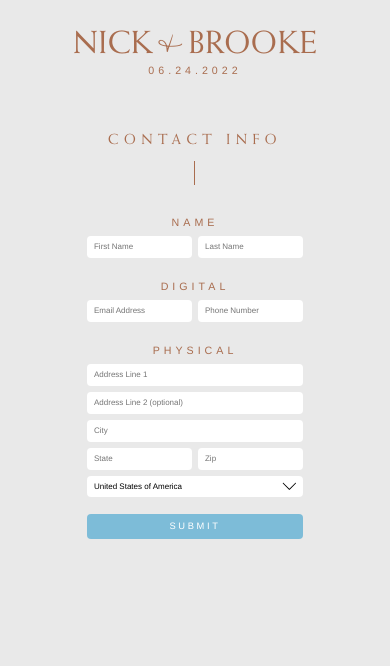
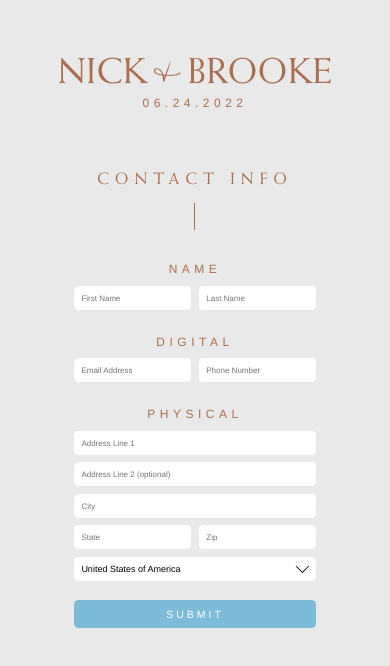
Before and after one commit to nckbrrs/written-in-the-barrs-dot-com, a React (Create React App) app: page /invitee in a window 390 px wide. Shown: the top 666 px of the page. Built offline with nearby package versions, Linux system fonts and the light colour scheme.

Commit message:
some css updates for mobile

```diff
--- a/src/styles/addInvitee.scss
+++ b/src/styles/addInvitee.scss
@@ -2,11 +2,16 @@
 
 #addInvitee {
     height: 100vh;
+    width: 100vw;
     display: flex;
     flex-flow: column nowrap;
     align-items: center;
     justify-content: flex-start;
     animation: fadeIn 1.6s;
+
+    &.small, &.mobile {
+        max-height: 650px;
+    }
 }
 
 #thanks-text {
@@ -17,4 +22,10 @@
     color: #A96D4F;
     opacity: 0;
     transition: 2s;
+
+    &.small, &.mobile {
+        $mobile-scale: 0.75;
+
+        font-size: calc(3rem * $mobile-scale);
+    }
 }
--- a/src/styles/content-header.scss
+++ b/src/styles/content-header.scss
@@ -23,16 +23,18 @@
     }
 
     &.small, &.mobile {
+        $mobile-scale: 0.75;
+
         p {
-            font-size: calc(1.375rem * 2 / 3);
-            letter-spacing: calc(0.5rem * 2 / 3);
-            margin-bottom: calc(1rem * 2 / 3);
+            font-size: calc(1.375rem * $mobile-scale);
+            letter-spacing: calc(0.5rem * $mobile-scale);
+            margin-bottom: calc(1rem * $mobile-scale);
         }
 
         #line {
             margin-top: 0;
-            height: calc(2.25rem * 2 / 3);
-            margin-bottom: calc(1.375rem * 2 / 3);
+            height: calc(2.25rem * $mobile-scale);
+            margin-bottom: calc(1.375rem * $mobile-scale);
         }
     }
 }
--- a/src/styles/globals.scss
+++ b/src/styles/globals.scss
@@ -112,14 +112,16 @@ form {
 }
 
 *.small, *.mobile {
+    $mobile-scale: 0.75;
+
     form {
-        width: calc(333px * 2 / 3);
+        width: calc(333px * $mobile-scale);
 
         p {
-            font-size: calc(1rem * 2 / 3);
-            margin-top: calc(1.75rem * 2 / 3);
-            margin-bottom: calc(0.5rem * 2 / 3);
-            letter-spacing: calc(0.375rem * 2 / 3);
+            font-size: calc(1rem * $mobile-scale);
+            margin-top: calc(1.75rem * $mobile-scale);
+            margin-bottom: calc(0.5rem * $mobile-scale);
+            letter-spacing: calc(0.375rem * $mobile-scale);
 
             &:first-of-type {
                 margin-top: 0;
@@ -128,48 +130,48 @@ form {
 
         .formRow {
             input {
-                padding-left: calc(10px * 2 / 3);
-                margin: calc(5px * 2 / 3);
-                border-radius: calc(6px * 2 / 3);
-                height: calc(2rem * 2 / 3);
-                font-size: calc(0.75rem * 2 / 3);
+                padding-left: calc(10px * $mobile-scale);
+                margin: calc(5px * $mobile-scale);
+                border-radius: calc(6px * $mobile-scale);
+                height: calc(2rem * $mobile-scale);
+                font-size: calc(0.75rem * $mobile-scale);
 
                 &::placeholder {
                     font-size: calc(0.75rem * 2/3);
                 }
 
                 &:hover {
-                    box-shadow: 0 0 0 calc(2px * 2 / 3) rgba(0, 0, 0, 0.333);
+                    box-shadow: 0 0 0 calc(2px * $mobile-scale) rgba(0, 0, 0, 0.333);
                 }
 
                 &:focus {
-                    box-shadow: 0 0 0 calc(2px * 2 / 3) #C2986E;
+                    box-shadow: 0 0 0 calc(2px * $mobile-scale) #C2986E;
                 }
             }
 
             select {
-                padding-left: calc(10px * 2 / 3);
-                margin: calc(5px * 2 / 3);
-                border-radius: calc(6px * 2 / 3);
-                height: calc(2rem * 2 / 3);
-                font-size: calc(0.75rem * 2 / 3);
+                padding-left: calc(10px * $mobile-scale);
+                margin: calc(5px * $mobile-scale);
+                border-radius: calc(6px * $mobile-scale);
+                height: calc(2rem * $mobile-scale);
+                font-size: calc(0.75rem * $mobile-scale);
 
                 &:focus {
-                    box-shadow: 0 0 0 calc(2px * 2 / 3) #CFAD8C;
+                    box-shadow: 0 0 0 calc(2px * $mobile-scale) #CFAD8C;
                 }
 
                 &:hover:not(:focus) {
-                    box-shadow: 0 0 0 calc(2px * 2 / 3) rgba(0, 0, 0, 0.333);
+                    box-shadow: 0 0 0 calc(2px * $mobile-scale) rgba(0, 0, 0, 0.333);
                 }
             }
         }
 
         button {
-            margin: calc(20px * 2 / 3) calc(5px * 2 / 3) calc(5px * 2 / 3) calc(5px * 2 / 3);
-            border-radius: calc(6px * 2 / 3);
-            font-size: calc(0.875rem * 2 / 3);
-            letter-spacing: calc(0.25rem * 2 / 3);
-            padding: calc(11px * 2 / 3);
+            margin: calc(20px * $mobile-scale) calc(5px * $mobile-scale) calc(5px * $mobile-scale) calc(5px * $mobile-scale);
+            border-radius: calc(6px * $mobile-scale);
+            font-size: calc(0.875rem * $mobile-scale);
+            letter-spacing: calc(0.25rem * $mobile-scale);
+            padding: calc(11px * $mobile-scale);
         }
     }
 }
--- a/src/styles/site-header.scss
+++ b/src/styles/site-header.scss
@@ -1,6 +1,5 @@
 @font-face { font-family: 'Weiss'; src: url('../assets/fonts/weiss.otf'); }
 @font-face { font-family: 'Paris'; src: url('../assets/fonts/paris.otf'); }
-
 #site-header {
     display: flex;
     flex-flow: column nowrap;
@@ -8,6 +7,7 @@
     align-items: center;
     color: #A96D4F;
     margin-bottom: 1rem;
+    margin-top: 1.5rem;
 
     p {
         &:nth-of-type(1) {
@@ -36,16 +36,18 @@
     }
 
     &.small, &.mobile {
+        $mobile-scale: 0.75;
+
         p {
             &:nth-of-type(1) {
-                margin-top: calc(1rem * 2 / 3);
-                font-size: calc(3rem * 2 / 3);
+                margin-top: calc(1rem * $mobile-scale);
+                font-size: calc(3rem * $mobile-scale);
             }
 
             &:nth-of-type(2) {
-                margin-top: calc(-1rem * 2 / 3);
-                font-size: calc(1rem * 2 / 3);
-                letter-spacing: calc(0.375rem * 2 / 3);
+                margin-top: calc(-1rem * $mobile-scale);
+                font-size: calc(1rem * $mobile-scale);
+                letter-spacing: calc(0.375rem * $mobile-scale);
             }
         }
     }
```
